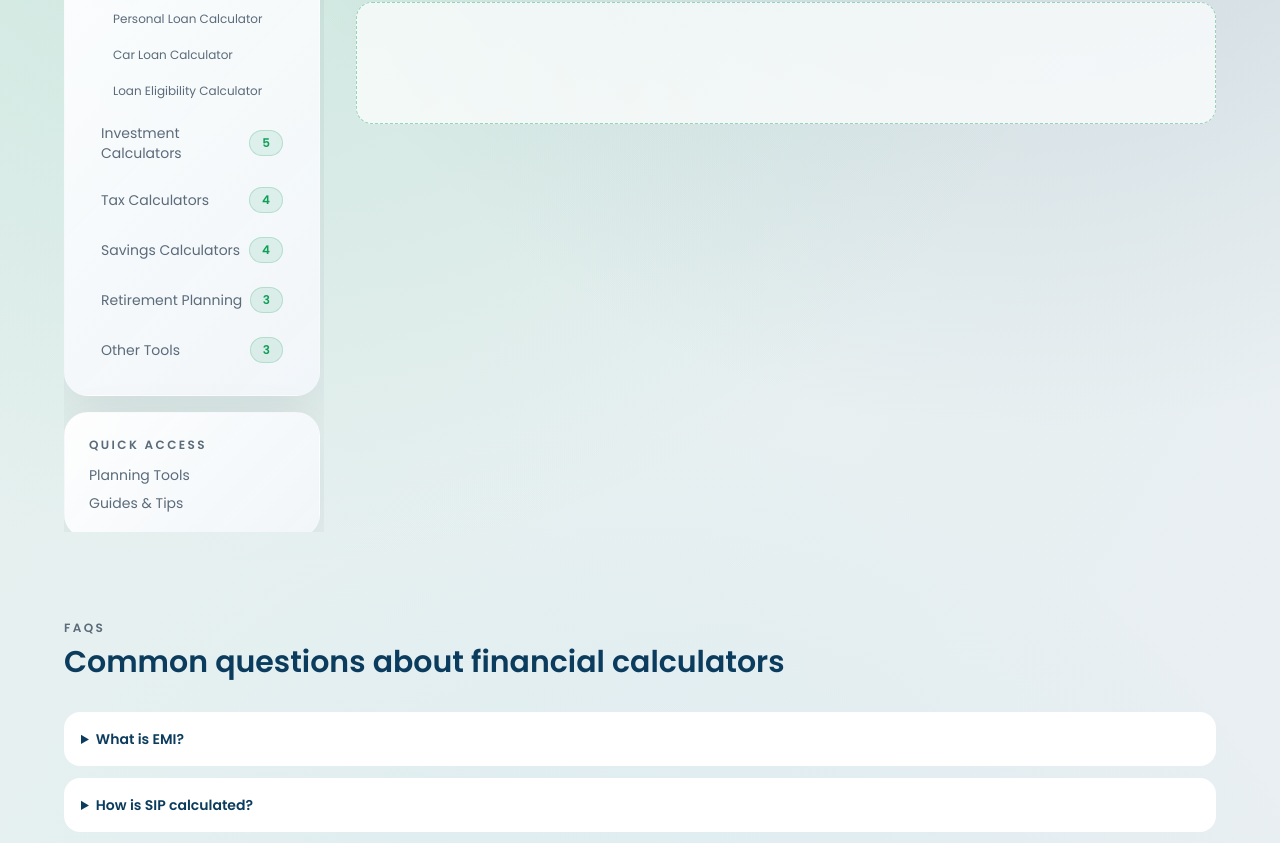
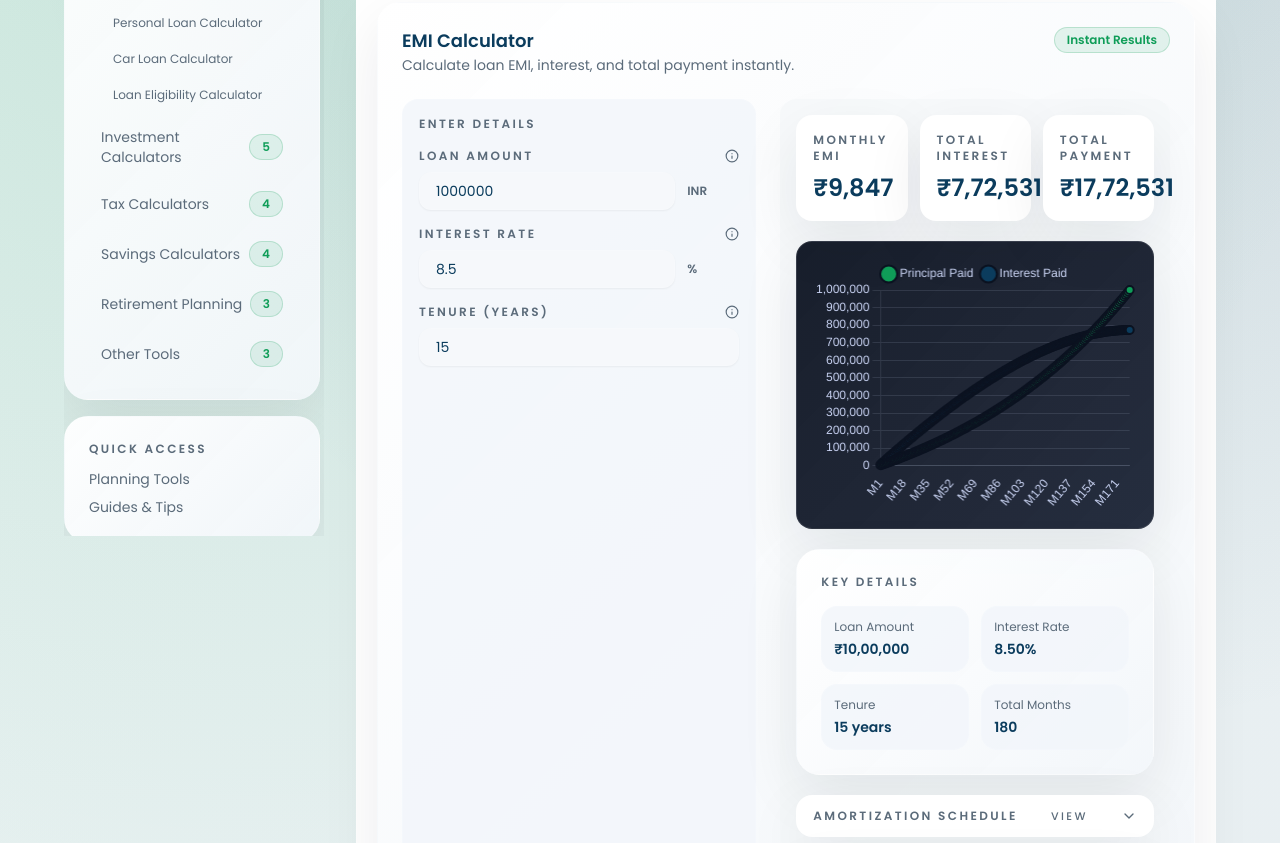
Before and after one commit to mkhanzk/FianceWebsiteforIndian, a Next.js app: page /calculators in a window 1280 px wide. Shown: the part 611-1454 px from the top of the page. Built offline with nearby package versions, Linux system fonts and the light colour scheme.

Commit message:
Simplify calculator layout and improve hierarchy

```diff
--- a/components/CalculatorAccordion.tsx
+++ b/components/CalculatorAccordion.tsx
@@ -1,10 +1,20 @@
-import { useState } from 'react';
+import { useEffect, useState } from 'react';
 import { ChevronDown } from 'lucide-react';
 import { CalculatorConfig } from '../data/calculators';
 import CalculatorCard from './CalculatorCard';
 
-const CalculatorAccordion = ({ calculator }: { calculator: CalculatorConfig }) => {
-  const [open, setOpen] = useState(false);
+const CalculatorAccordion = ({
+  calculator,
+  defaultOpen = false
+}: {
+  calculator: CalculatorConfig;
+  defaultOpen?: boolean;
+}) => {
+  const [open, setOpen] = useState(defaultOpen);
+
+  useEffect(() => {
+    setOpen(defaultOpen);
+  }, [defaultOpen]);
 
   return (
     <div className="rounded-2xl border border-white/10 bg-surface">
--- a/components/CalculatorCard.tsx
+++ b/components/CalculatorCard.tsx
@@ -101,8 +101,10 @@ const CalculatorCard = ({ calculator }: { calculator: CalculatorConfig }) => {
         <span className="badge">Instant Results</span>
       </div>
 
-      <div className="mt-6 grid gap-6 lg:grid-cols-[1.1fr_1fr]">
-        <div className="space-y-4">
+      <div className="mt-6 grid gap-6 lg:grid-cols-[1fr_1.1fr]">
+        <div className="rounded-2xl border border-white/10 bg-surface2/80 p-4">
+          <p className="label">Enter Details</p>
+          <div className="mt-4 space-y-4">
             {calculator.inputs.map((input) => (
               <label key={input.id} className="block space-y-2">
                 <div className="flex items-center justify-between text-xs font-semibold uppercase tracking-[0.2em] text-muted">
@@ -159,39 +161,33 @@ const CalculatorCard = ({ calculator }: { calculator: CalculatorConfig }) => {
               </label>
             ))}
           </div>
+        </div>
 
-        <div ref={resultRef} className="space-y-4 rounded-2xl bg-base/60 p-4">
+        <div ref={resultRef} className="space-y-5 rounded-2xl bg-base/60 p-4">
           <div className="grid gap-3 md:grid-cols-3">
             {result.summary.map((item) => (
-              <div key={item.label} className="rounded-2xl bg-surface p-4 shadow-card">
-                <p className="text-xs uppercase tracking-[0.2em] text-muted">{item.label}</p>
-                <p className="mt-2 text-lg font-semibold text-text">{item.value}</p>
+              <div key={item.label} className="kpi-card">
+                <p className="kpi-label">{item.label}</p>
+                <p className="kpi-value">{item.value}</p>
                 {item.subLabel && <p className="text-xs text-muted">{item.subLabel}</p>}
               </div>
             ))}
           </div>
 
-          <div className="chart-surface h-64">
+          <div className="chart-surface h-72">
             <ChartBlock chart={result.chart} chartRef={chartRef} />
           </div>
 
-          <div className="overflow-hidden rounded-2xl border border-white/10">
-            <table className="w-full text-sm">
-              <thead className="bg-surface text-muted">
-                <tr>
-                  <th className="px-4 py-2 text-left">Metric</th>
-                  <th className="px-4 py-2 text-left">Value</th>
-                </tr>
-              </thead>
-              <tbody>
+          <div className="card">
+            <p className="label">Key Details</p>
+            <div className="mt-4 grid gap-3 sm:grid-cols-2">
               {result.breakdown.map((row) => (
-                  <tr key={row.label} className="border-t border-white/10">
-                    <td className="px-4 py-2 text-muted">{row.label}</td>
-                    <td className="px-4 py-2 text-text">{row.value}</td>
-                  </tr>
+                <div key={row.label} className="rounded-2xl border border-white/10 bg-surface2/80 p-3">
+                  <p className="text-xs text-muted">{row.label}</p>
+                  <p className="mt-1 text-sm font-semibold text-text">{row.value}</p>
+                </div>
               ))}
-              </tbody>
-            </table>
+            </div>
           </div>
 
           {result.schedule && result.schedule.length > 0 && (
--- a/components/SectionHeading.tsx
+++ b/components/SectionHeading.tsx
@@ -1,8 +1,8 @@
 const SectionHeading = ({ title, subtitle }: { title: string; subtitle?: string }) => {
   return (
     <div className="mb-8">
-      <p className="label">{title}</p>
-      <h2 className="mt-2 text-2xl font-semibold text-text md:text-3xl">{subtitle}</h2>
+      <h2 className="text-2xl font-semibold text-text md:text-3xl">{title}</h2>
+      {subtitle && <p className="mt-2 max-w-2xl text-sm text-muted">{subtitle}</p>}
     </div>
   );
 };
--- a/pages/calculators/index.tsx
+++ b/pages/calculators/index.tsx
@@ -255,7 +255,11 @@ export default function CalculatorsPage() {
               ) : (
                 <div className="space-y-4">
                   {displayCalculators.map((calc) => (
-                    <CalculatorAccordion key={calc.slug} calculator={calc} />
+                    <CalculatorAccordion
+                      key={calc.slug}
+                      calculator={calc}
+                      defaultOpen={displayCalculators.length === 1}
+                    />
                   ))}
                 </div>
               )}
--- a/styles/globals.css
+++ b/styles/globals.css
@@ -124,6 +124,18 @@ body {
   @apply inline-flex items-center rounded-full border border-accent/20 bg-accent/10 px-3 py-1 text-xs font-semibold text-accent;
 }
 
+.kpi-card {
+  @apply rounded-2xl border border-white/10 bg-surface p-4 shadow-card;
+}
+
+.kpi-label {
+  @apply text-xs font-semibold uppercase tracking-[0.2em] text-muted;
+}
+
+.kpi-value {
+  @apply mt-2 text-2xl font-semibold text-text;
+}
+
 .chart-surface {
   @apply rounded-2xl border border-white/10 p-4 shadow-card;
   background: linear-gradient(135deg, rgba(11, 18, 32, 0.95), rgba(15, 23, 42, 0.9));
@@ -135,6 +147,14 @@ body {
 
 .details-summary {
   @apply flex cursor-pointer list-none items-center justify-between gap-3 px-4 py-3 text-xs font-semibold uppercase tracking-[0.2em] text-muted;
+}
+
+.details-summary::-webkit-details-marker {
+  display: none;
+}
+
+.details-summary::marker {
+  content: '';
 }
 
 .details-meta {
```
Lines whose indentation alone changed are shown as unchanged.
